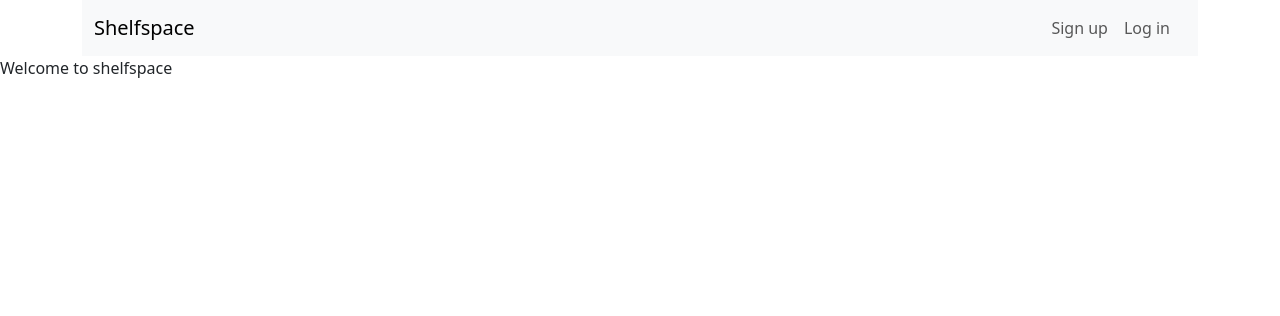
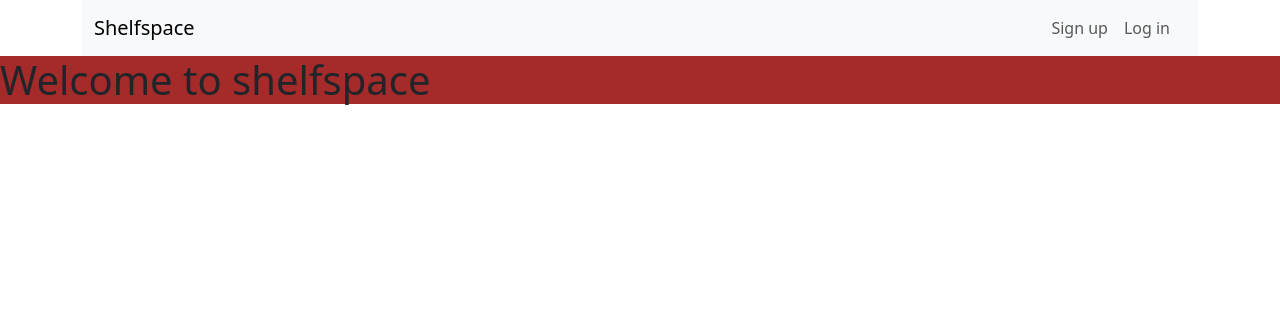
Before and after one commit to akshwin/ShelfSpace, a Django app: page / in a window 1280 px wide. Shown: the top 316 px of the page. Run offline with Django 5.2, Linux system fonts and the light colour scheme.

Commit message:
Added CSS

```diff
--- a/ShelfSpace_Project/ShelfSpace_Project/static/CSS/styles.css
+++ b/ShelfSpace_Project/ShelfSpace_Project/static/CSS/styles.css
@@ -1,8 +1,3 @@
-body {
-    margin: 0;
-    padding: 0;
-    font-size: 0.875rem;
-    font-family: var(--font-family-primary);
-    color: var(--body-fg);
-    background: var(--body-bg);
+h1{
+    background-color: brown;
 }
--- a/ShelfSpace_Project/ShelfSpace_Project/templates/base.html
+++ b/ShelfSpace_Project/ShelfSpace_Project/templates/base.html
@@ -9,7 +9,7 @@
 
     <title>Shelfspace</title>
 
-    <style>
+    <!-- <style>
       body {
           font-family: 'Arial', sans-serif;
           background-color: #f4f4f4;
@@ -68,10 +68,9 @@
   .credit-item {
       margin-bottom: 10px;
   }
-</style>
+</style> -->
 
-    <link rel="stylesheet" href="{% static 'CSS/style.css' %}">
-    <link rel="stylesheet" href="{% static 'CSS/login.css' %}">
+    <link rel="stylesheet" href="{% static 'CSS/styles.css' %}">
     <link href="https://cdn.jsdelivr.net/npm/bootstrap@5.3.2/dist/css/bootstrap.min.css" rel="stylesheet" integrity="sha384-T3c6CoIi6uLrA9TneNEoa7RxnatzjcDSCmG1MXxSR1GAsXEV/Dwwykc2MPK8M2HN" crossorigin="anonymous">
 </head>
 
--- a/ShelfSpace_Project/books/templates/books/homepage.html
+++ b/ShelfSpace_Project/books/templates/books/homepage.html
@@ -2,6 +2,6 @@
 
 {% block content %}
 
-Welcome to shelfspace
+<h1>Welcome to shelfspace</h1>
 
 {% endblock %}
```
